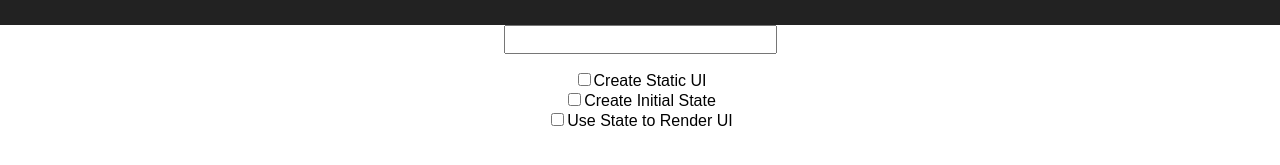
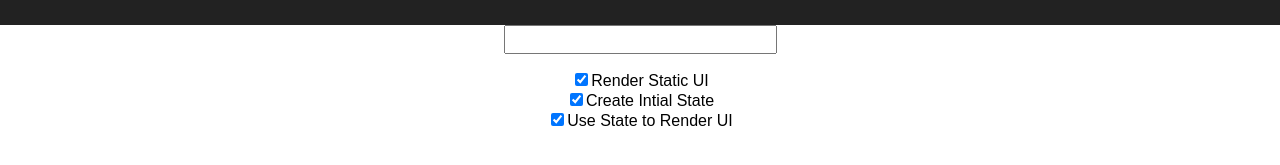
Before and after one commit to designMoreWeb/reduxReact, a React (Create React App) app in the folder redux-course/: page / in a window 1280 px wide. Shown: the part 165-330 px from the top of the page. Built offline with nearby package versions, Linux system fonts and the light colour scheme.

Commit message:
Added rendering based on global object state

```diff
--- a/redux-course/src/App.js
+++ b/redux-course/src/App.js
@@ -16,15 +16,12 @@ class App extends Component {
           </form>
           <div className="Todo-List">
             <ul>
-              <li>
-                <input type="checkbox" />Create Static UI
-              </li>
-              <li>
-                <input type="checkbox" />Create Initial State
-              </li>
-              <li>
-                <input type="checkbox" />Use State to Render UI
-              </li>
+              {this.props.todos.map(todo =>
+                <li key={todo.id}>
+                  <input type="checkbox" defaultChecked={todo.isComplete} />
+                  {todo.name}
+                </li>
+              )}
             </ul>
           </div>
         </div>
--- a/redux-course/src/index.js
+++ b/redux-course/src/index.js
@@ -5,8 +5,12 @@ import App from "./App";
 import registerServiceWorker from "./registerServiceWorker";
 
 const state = {
-  todos: []
+  todos: [
+    { id: 1, name: "Render Static UI", isComplete: true },
+    { id: 2, name: "Create Intial State", isComplete: true },
+    { id: 3, name: "Use State to Render UI", isComplete: true }
+  ]
 };
 
-ReactDOM.render(<App />, document.getElementById("root"));
+ReactDOM.render(<App todos={state.todos} />, document.getElementById("root"));
 registerServiceWorker();
```
